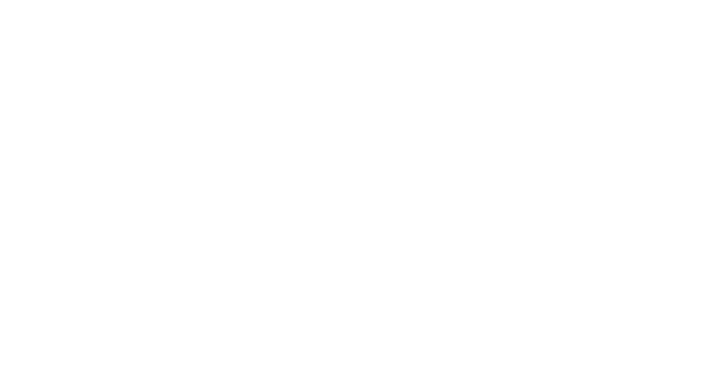
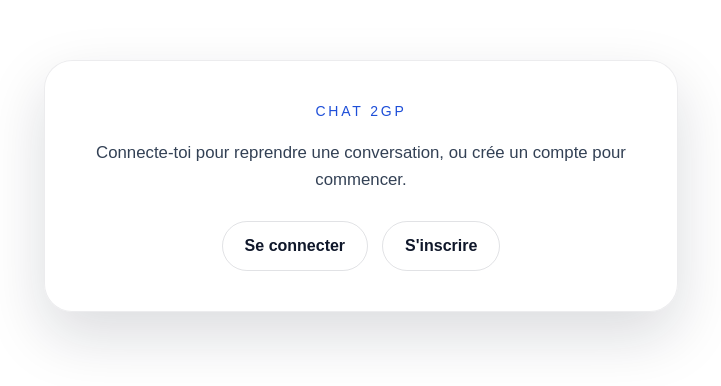
Before and after one commit to gaetan-pardon/IA-assistant, a React (Vite) app in the folder front/: page / in a window 1280 px wide. Before the commit this address had no page. Shown: the part 254-640 px from the top of the page, without its empty margins (279-1000 px from the left). Built offline with nearby package versions, Linux system fonts and the light colour scheme.

Commit message:
Page d'accueil

```diff
--- a/front/src/App.jsx
+++ b/front/src/App.jsx
@@ -10,9 +10,10 @@
   return (
     <Router>
       <Routes>
+        <Route path="/" element={<HomePage/>}/>
+        <Route path="/home" element={<HomePage/>}/>
         <Route path="/register" element={<RegistrationPage/>}/>
         <Route path="/login" element={<LoginPage/>}/>
-        <Route path="/home" element={<HomePage/>}/>
         <Route path="/chat" element={<ProtectedRoute><ChatPage/></ProtectedRoute>}/>
       </Routes>
     </Router>
--- a/front/src/components/chatbot/chatbot.jsx
+++ b/front/src/components/chatbot/chatbot.jsx
@@ -164,6 +164,7 @@
                             value={inputText}
                             onChange={(e) => setInputText(e.target.value)}
                             onKeyUp={handleKeyPress}
+                            maxLength="40000"
                         />
                         <button className="send-button" onClick={handleSendMessage} disabled={loadingAIResponse}>
                             Envoyer
--- a/front/src/pages/HomePage/home.css
+++ b/front/src/pages/HomePage/home.css
@@ -0,0 +1,69 @@
+
+.home {
+	min-height: 100vh;
+	display: flex;
+	align-items: center;
+	justify-content: center;
+	position: relative;
+	padding: 32px 20px;
+	color: #0f172a;
+	overflow: hidden;
+}
+
+.home-card {
+	max-width: 560px;
+	text-align: center;
+	background: rgba(255, 255, 255, 0.75);
+	border: 1px solid rgba(15, 23, 42, 0.08);
+	border-radius: 28px;
+	padding: 40px 36px;
+	box-shadow: 0 24px 60px rgba(15, 23, 42, 0.15);
+	backdrop-filter: blur(16px);
+	animation: rise 0.7s ease-out forwards;
+}
+
+.home-badge {
+	font-family: "Space Grotesk", sans-serif;
+	font-size: 14px;
+	text-transform: uppercase;
+	letter-spacing: 0.2em;
+	color: #1d4ed8;
+	margin-bottom: 18px;
+}
+
+.home-title {
+	font-family: "Space Grotesk", sans-serif;
+	font-size: clamp(2.4rem, 3vw, 3.2rem);
+	margin: 0 0 12px;
+	color: #0f172a;
+}
+
+.home-subtitle {
+	font-family: "Space Grotesk", sans-serif;
+	font-size: 1.05rem;
+	color: #334155;
+	line-height: 1.6;
+	margin-bottom: 28px;
+}
+
+.home-actions {
+	display: flex;
+	flex-wrap: wrap;
+	gap: 14px;
+	justify-content: center;
+}
+
+.home-button {
+	font-family: "Space Grotesk", sans-serif;
+	font-weight: 600;
+	text-decoration: none;
+	padding: 12px 22px;
+	border-radius: 999px;
+	border: 1px solid rgba(15, 23, 42, 0.12);
+	color: #0f172a;
+}
+
+.home-button:hover {
+	transform: translateY(-2px);
+	box-shadow: 0 12px 22px rgba(15, 23, 42, 0.12);
+}
--- a/front/src/pages/HomePage/home.jsx
+++ b/front/src/pages/HomePage/home.jsx
@@ -1,7 +1,24 @@
 import "./home.css"
+import { Link } from "react-router-dom"
 
 export default function HomePage() {
     return (
-        <h1>Home</h1>
+        <main className="home">
+            <section className="home-card">
+                <div className="home-badge">Chat 2GP</div>
+                <p className="home-subtitle">
+                    Connecte-toi pour reprendre une conversation, ou crée un compte
+                    pour commencer.
+                </p>
+                <div className="home-actions">
+                    <Link className="home-button" to="/login">
+                        Se connecter
+                    </Link>
+                    <Link className="home-button" to="/register">
+                        S'inscrire
+                    </Link>
+                </div>
+            </section>
+        </main>
     )
 }
```
